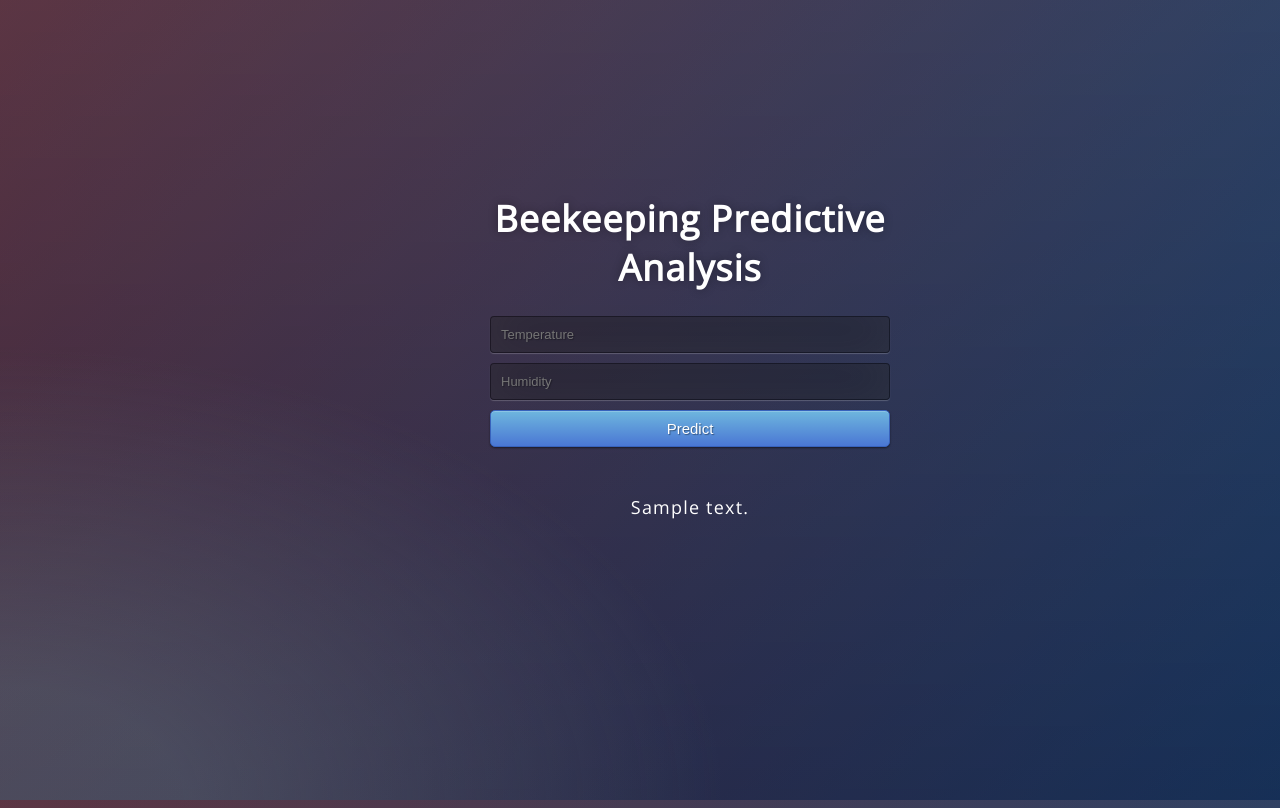
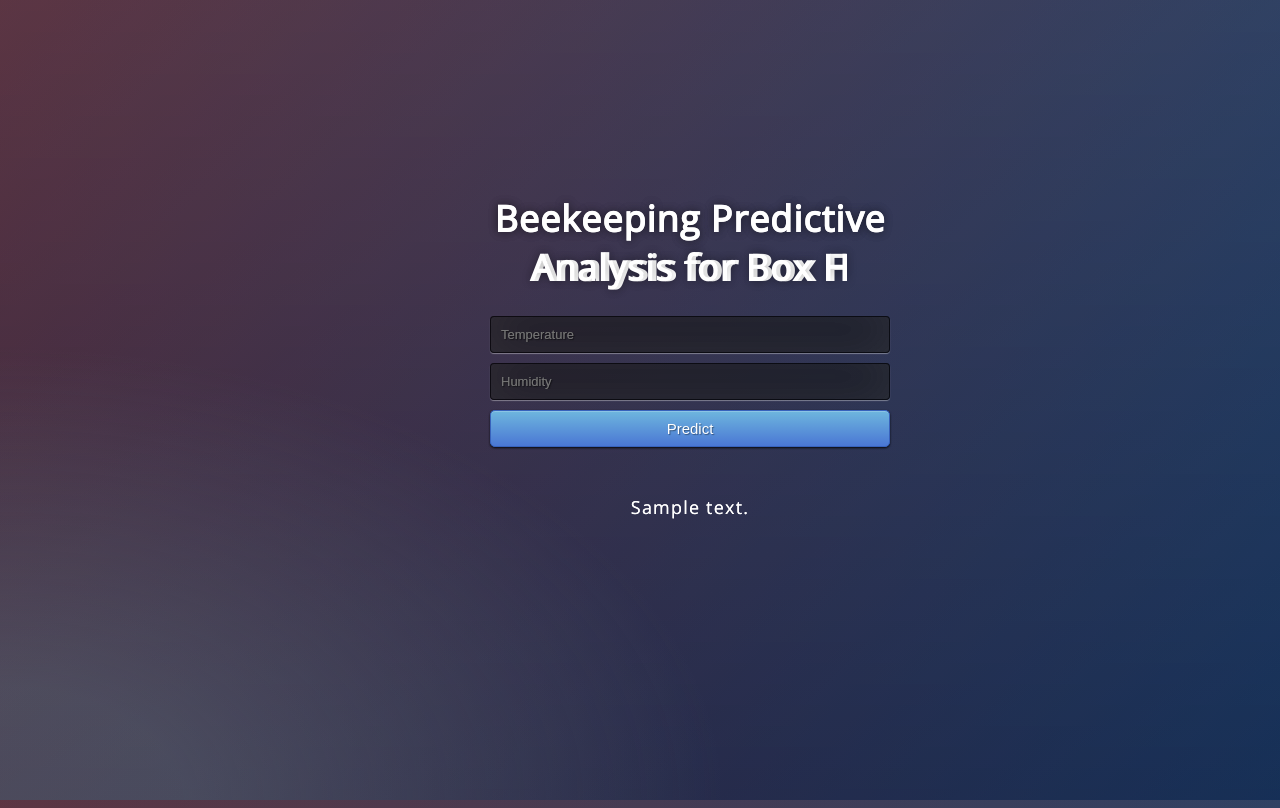
Before and after one commit to Rajat-Kaushik99/Beekeeping, a Flask app: template templates/Beekeeping.html in a window 1280 px wide. Run offline with Flask 2, Linux system fonts and the light colour scheme; the template is opened without the code that fills it: most values are stand-ins (such as "Sample title", 1, 10 or a date in 2020).

Commit message:
Update Beekeeping.html

```diff
--- a/templates/Beekeeping.html
+++ b/templates/Beekeeping.html
@@ -14,7 +14,22 @@
 
 <body>
  <div class="login">
-	<h1>Beekeeping Predictive Analysis</h1>
+	<h1>Beekeeping Predictive Analysis for Box F</h1>
+
+     <!-- Main Input For Receiving Query to our ML -->
+    <form action="{{ url_for('predict')}}"method="post">
+    	<input type="number" name="Temperature" placeholder="Temperature" required="required" />
+        <input type="number" name="Humidity" placeholder="Humidity" required="required" />
+        <button type="submit" class="btn btn-primary btn-block btn-large">Predict</button>
+    </form>
+
+   <br>
+   <br>
+   {{ prediction_text }}
+
+ </div>
+ <div class="login">
+	<h1>Beekeeping Predictive Analysis for Box H</h1>
 
      <!-- Main Input For Receiving Query to our ML -->
     <form action="{{ url_for('predict')}}"method="post">
```
